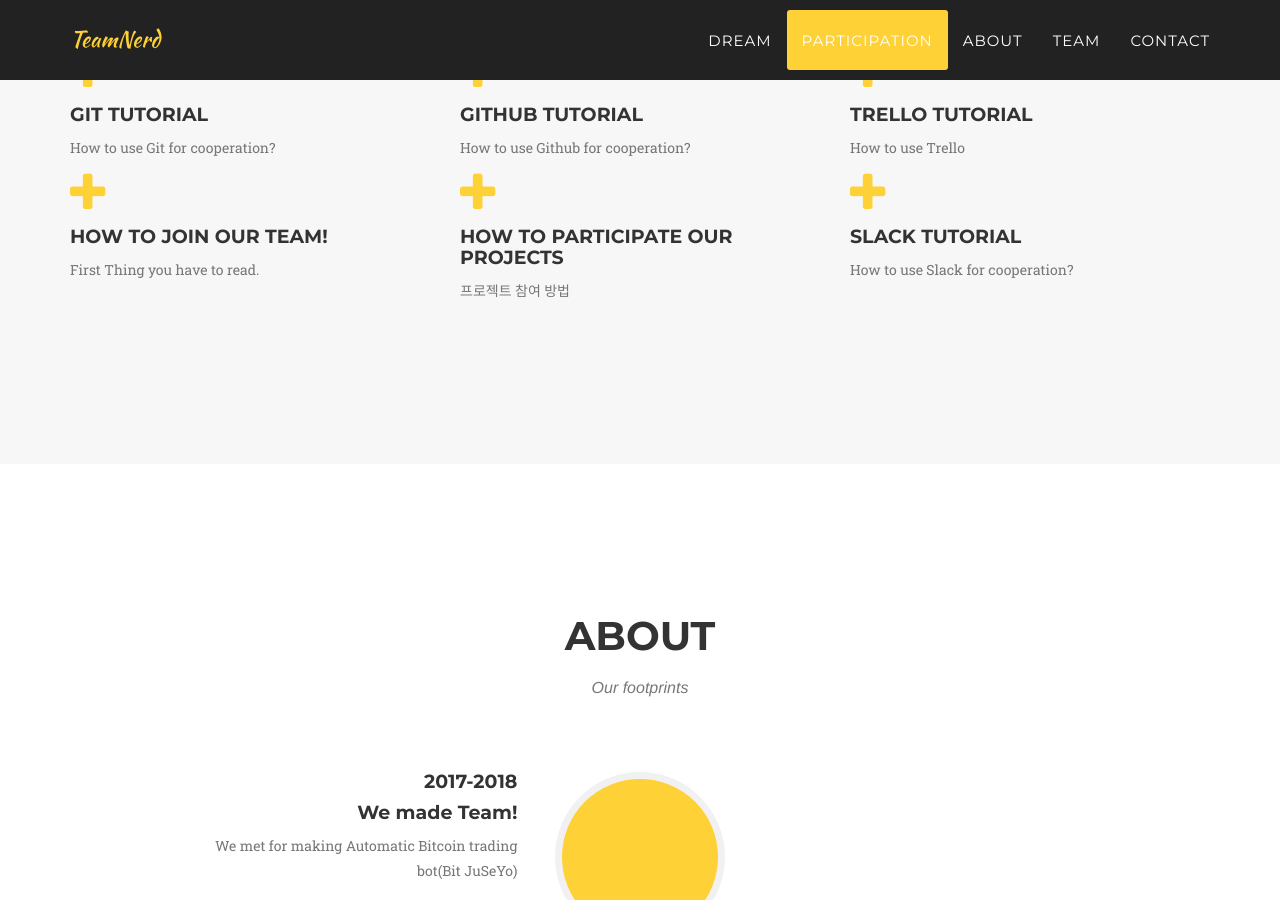
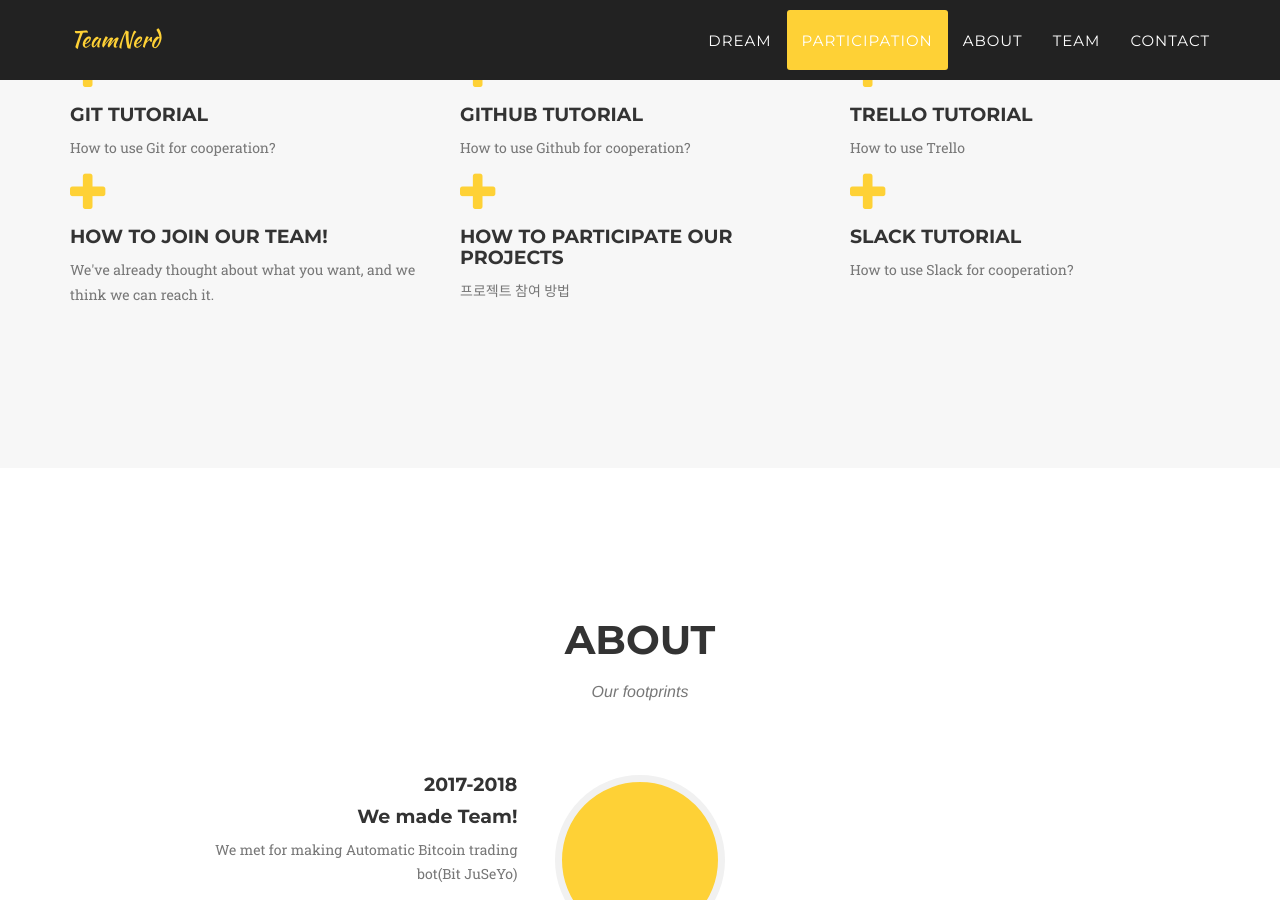
Before and after one commit to TeamNerd/TeamNerd, a Jekyll site: the page built from _posts/2019-12-01-project-1.markdown, in a window 1280 px wide and 900 px high, scrolled down 1828 px. Built offline with Jekyll 4.4.1, drawn with Linux system fonts in a browser that asks for light colours; some web fonts are replaced.

Commit message:
Update 2019-12-01-project-1.markdown

```diff
--- a/_posts/2019-12-01-project-1.markdown
+++ b/_posts/2019-12-01-project-1.markdown
@@ -1,6 +1,6 @@
 ---
 title: How to join our Team!
-subtitle: First Thing you have to read.
+subtitle: We've already thought about what you want, and we think we can reach it.
 layout: default
 modal-id: 1
 date: 2019-12-01
```
